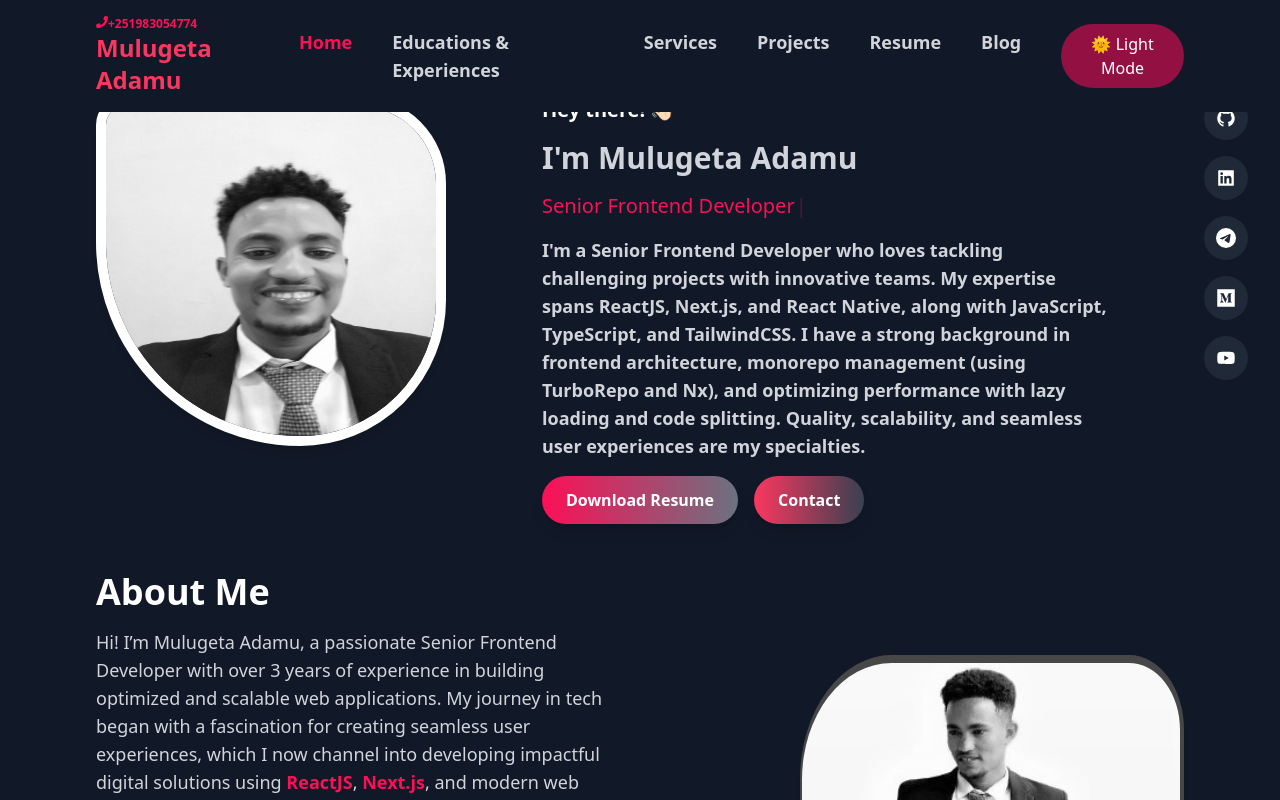
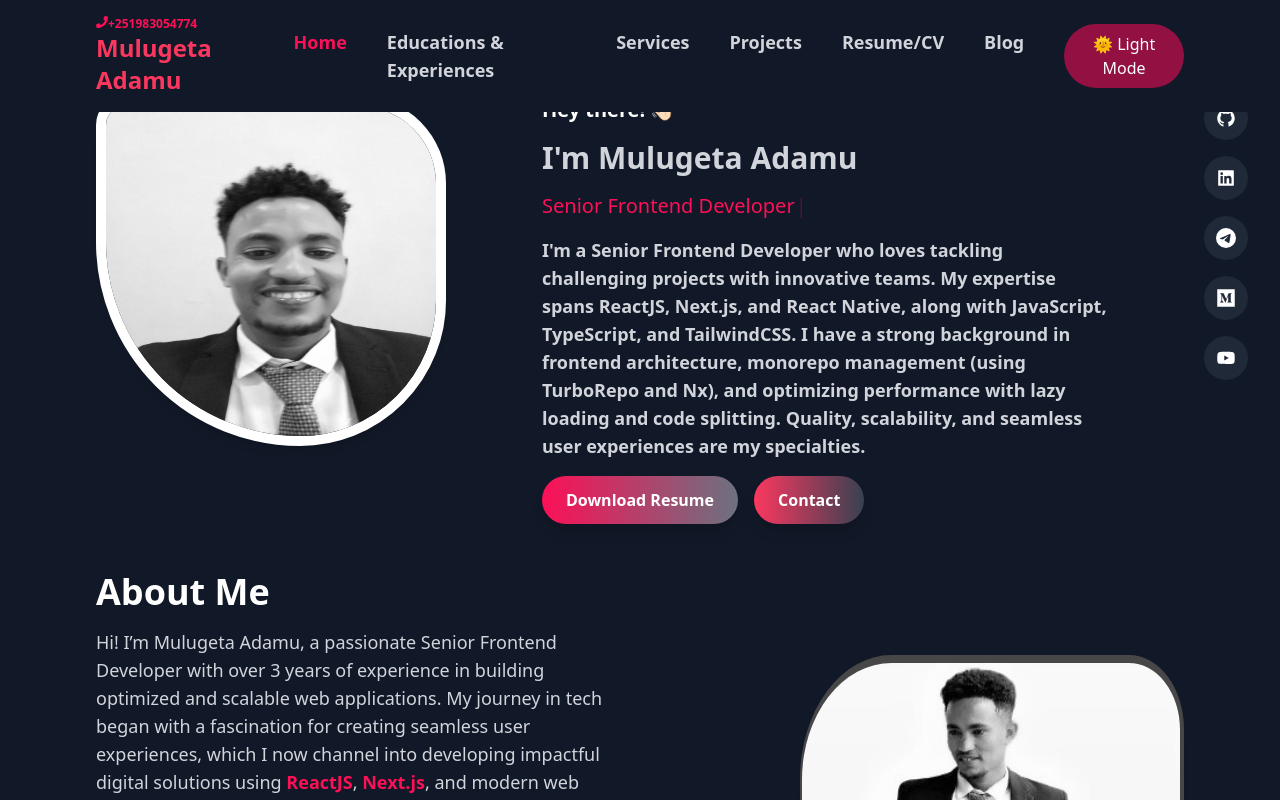
Before and after one commit to Mulugeta-sPublishedProjects/my-personal-website, a Next.js app: page / in a window 1280 px wide. Shown: the top 800 px of the page. Built offline with nearby package versions, Linux system fonts and the light colour scheme.

Commit message:
feat: feat

```diff
--- a/src/app/shared/menus.ts
+++ b/src/app/shared/menus.ts
@@ -3,6 +3,6 @@ export const menuItems = [
   { id: 2, href: "/skills", label: "Educations & Experiences" },
   { id: 3, href: "/services", label: "Services" },
   { id: 4, href: "/projects", label: "Projects" },
-  { id: 5, href: "/resume", label: "Resume" },
+  { id: 5, href: "/resume", label: "Resume/CV" },
   { id: 6, href: "/blogs", label: "Blog" },
 ];
```
